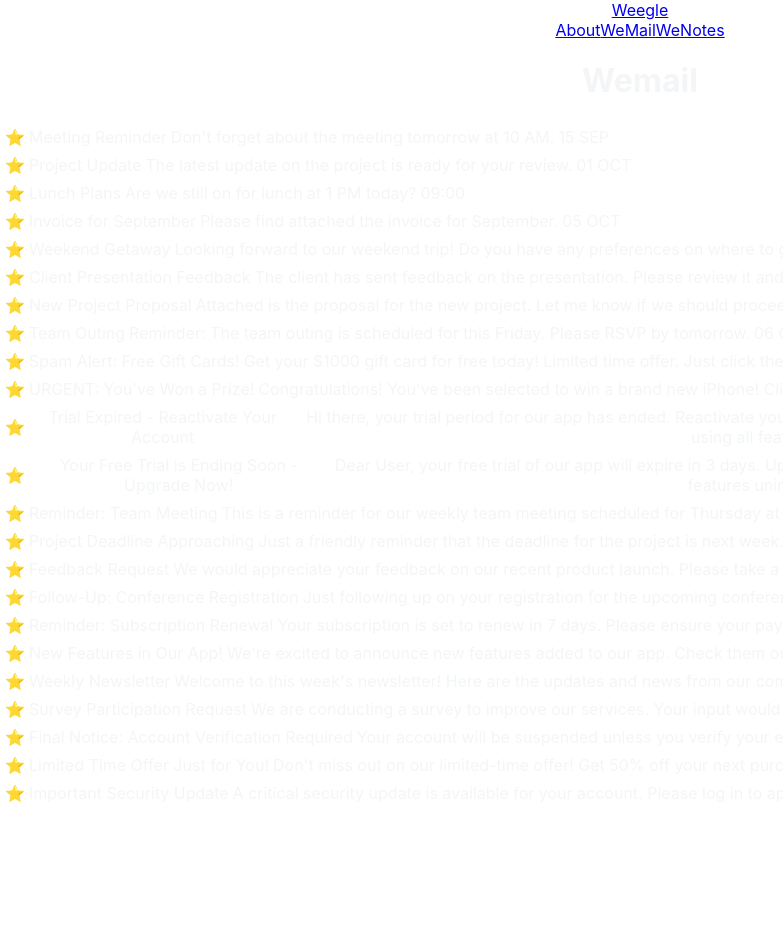
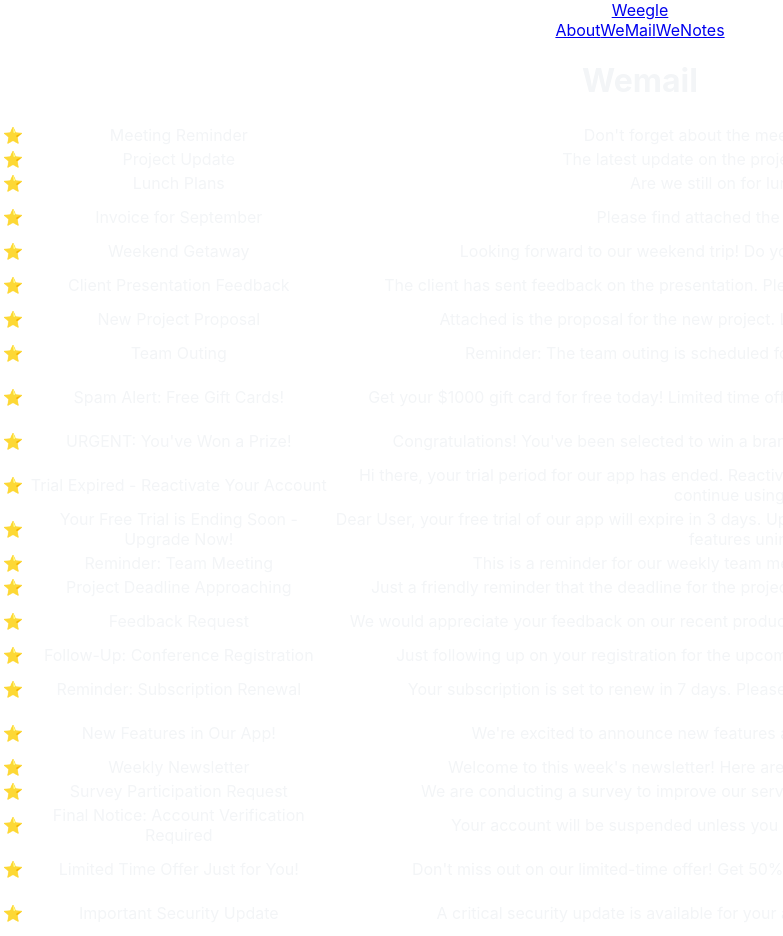
Before and after one commit to AviadMalikan/Weegle, a React (Create React App) app: page /mail in a window 1280 px wide. Shown: the whole page, without its empty margins (0-783 px from the left). Before the commit the page ends 808 px from the top, so only its background shows below. Built offline with nearby package versions, Linux system fonts and the light colour scheme.

Commit message:
add folder in cmp to all mails cmps

```diff
--- a/src/App.js
+++ b/src/App.js
@@ -5,7 +5,7 @@ import { AppHeader } from './views/app-header.jsx';
 import { Home } from './views/home.jsx';
 import { About } from './views/about.jsx';
 import { MailIndex } from './views/mail-index.jsx';
-import { UserMsg } from './views/user-msg.jsx';
+import { UserMsg } from './cmps/user-msg.jsx';
 
 
 function App() {
--- a/src/cmps/mail-list.jsx
+++ /dev/null
@@ -1,10 +0,0 @@
-import { MailPreview } from "../cmps/mail-preview.jsx";
-
-export function MailList({ mails }) {
-
-    return <table>
-        <tbody>
-            {mails.map(m => <tr key={m.id}><MailPreview mail={m} /></tr>)}
-        </tbody>
-    </table>
-}
--- a/src/cmps/mail-preview.jsx
+++ /dev/null
@@ -1,23 +0,0 @@
-import { utilService } from "../services/util.service"
-
-export function MailPreview({ mail }) {
-    // {
-    //     id: "G1H2I3",
-    //     subject: "Important Security Update",
-    //     body: {
-    //         txt: "A critical security update is available for your account. Please log in to apply the changes."
-    //     },
-    //     isRead: false,
-    //     sentAt: "2024-10-04T08:00:00Z",
-    //     to: "user@example.com",
-    //     byUser: "security@company.com"
-    // }
-    return <>
-        <tr key={mail.id}>
-            <td className="fav-icon">⭐</td>
-            <td className="subject">{mail.subject}</td>
-            <td className="text">{mail.body.txt}</td>
-            <td>{utilService.convertTime(mail.sentAt)}</td>
-        </tr>
-    </>
-}
--- /dev/null
+++ b/src/cmps/mails/mail-list.jsx
@@ -0,0 +1,13 @@
+import { MailPreview } from "../mails/mail-preview";
+
+export function MailList({ mails }) {
+
+    return <table>
+        <tbody>
+            {mails.map(m => <tr key={m.id}>
+                <MailPreview mail={m} />
+            </tr>
+            )}
+        </tbody>
+    </table>
+}
--- /dev/null
+++ b/src/cmps/mails/mail-preview.jsx
@@ -0,0 +1,11 @@
+import { utilService } from "../../services/util.service"
+
+export function MailPreview({ mail }) {
+
+    return <>
+            <td className="fav-icon">⭐</td>
+            <td className="subject">{mail.subject}</td>
+            <td className="text">{mail.body.txt}</td>
+            <td>{utilService.convertTime(mail.sentAt)}</td>
+    </>
+}
--- a/src/views/mail-index.jsx
+++ b/src/views/mail-index.jsx
@@ -1,7 +1,7 @@
 import { useState, useEffect } from "react";
 import { mailService } from "../services/mail.service";
 
-import { MailList } from "../cmps/mail-list.jsx";
+import { MailList } from "../cmps/mails/mail-list.jsx";
 
 export function MailIndex() {
     const [mails, setMails] = useState([])
```
Also changed, not shown: src/cmps/user-msg.jsx (renamed from src/views/user-msg.jsx).
